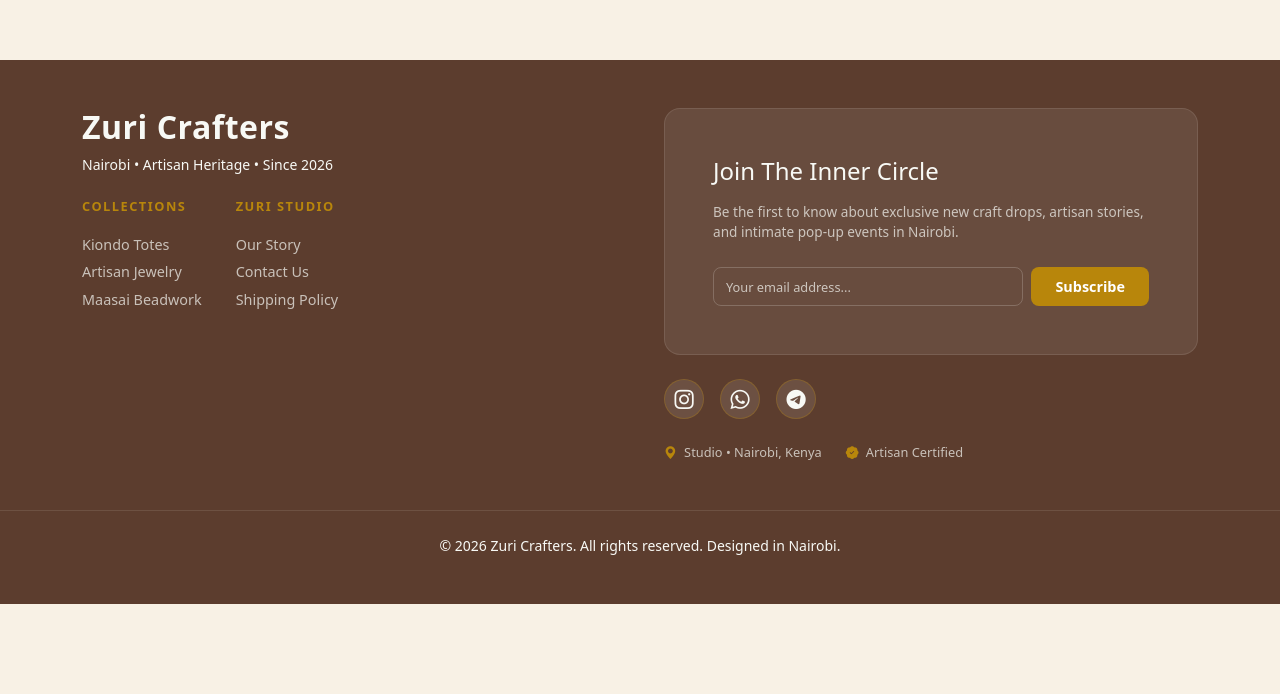
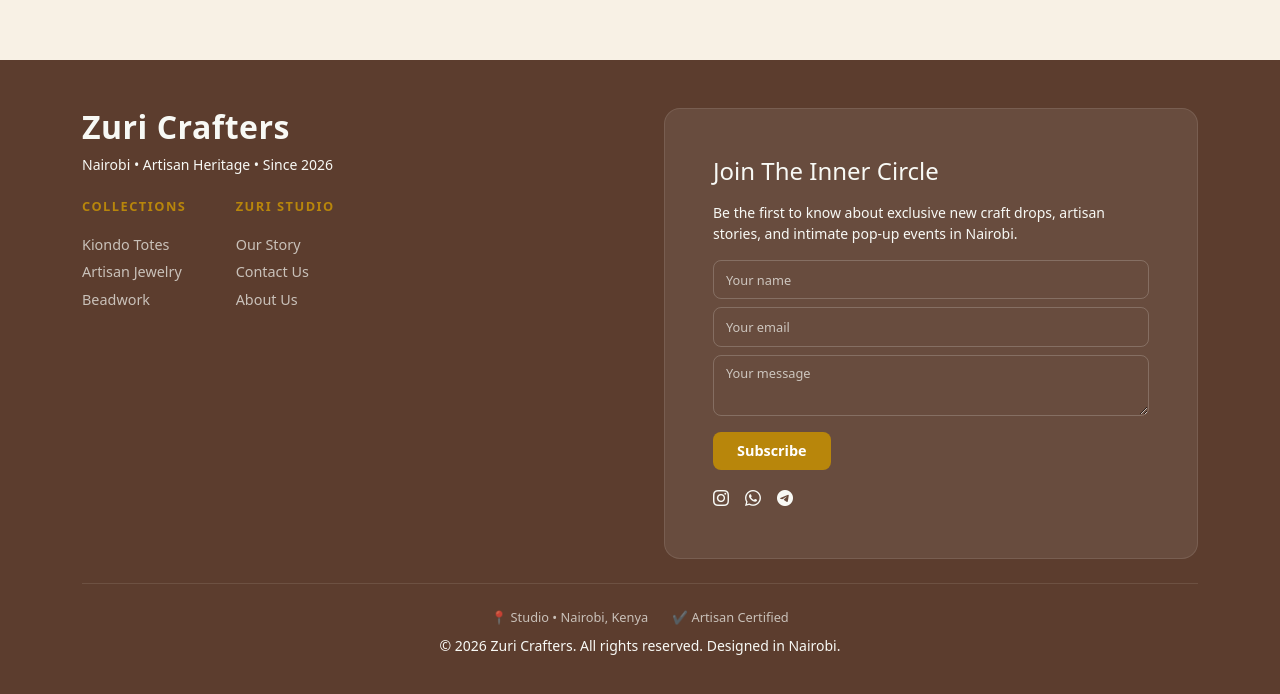
Before and after one commit to hop-sys/zuricrafters, a React (Create React App) app: page /signin in a window 1280 px wide. Shown: the part 708-1402 px from the top of the page. Before the commit the page ends 1312 px from the top, so only its background shows below. Built offline with nearby package versions, Linux system fonts and the light colour scheme.

Commit message:
added codes

```diff
--- a/package.json
+++ b/package.json
@@ -12,6 +12,7 @@
     "bootstrap-icons": "^1.13.1",
     "react": "^19.2.4",
     "react-dom": "^19.2.4",
+    "react-icons": "^5.6.0",
     "react-router-dom": "^7.13.1",
     "react-scripts": "^5.0.1",
     "web-vitals": "^2.1.4"
--- a/src/components/Footer.jsx
+++ b/src/components/Footer.jsx
@@ -1,20 +1,46 @@
+// src/components/Footer.jsx
 import React, { useState } from 'react';
-import { Link } from 'react-router-dom'; // Assuming you use routing
+import { NavLink } from 'react-router-dom';
 import '../css/Footer.css';
 
 const Footer = () => {
+  const [name, setName] = useState("");
   const [email, setEmail] = useState("");
+  const [message, setMessage] = useState("");
   const [status, setStatus] = useState("");
+  const [loading, setLoading] = useState(false);
 
-    const handleSubscribe = (e) => {
+  const handleSubscribe = async (e) => {
     e.preventDefault();
-        if(email.includes('@')){
-            setStatus("Karibu! You're in the Zuri Inner Circle.");
+    setLoading(true);
+    setStatus("");
+
+    try {
+      const formData = new FormData();
+      formData.append("name", name);
+      formData.append("email", email);
+      formData.append("message", message);
+
+      const response = await fetch('http://127.0.0.1:5001/api/footer_form', {
+        method: 'POST',
+        body: formData,
+      });
+
+      const data = await response.json();
+
+      if (response.ok) {
+        setStatus("Message sent successfully");
+        setName("");
         setEmail("");
-            // Add your AlwaysData API call here later
-            setTimeout(() => setStatus(""), 4000);
+        setMessage("");
       } else {
-            setStatus("Please enter a valid email address.");
+        setStatus(data.error || "Something went wrong.");
+      }
+    } catch (error) {
+      setStatus("Server is offline. Try again later.");
+    } finally {
+      setLoading(false);
+      setTimeout(() => setStatus(""), 5000);
     }
   };
 
@@ -23,7 +49,7 @@ const Footer = () => {
       <div className="container">
         <div className="row justify-content-between g-5">
 
-                    {/* Column 1: Brand & Modern Sitemap */}
+          {/* Left side: logo + links */}
           <div className="col-lg-5 col-md-12 text-center text-lg-start">
             <div className="footer-brand mb-4">
               <h2 className="mb-2">Zuri Crafters</h2>
@@ -31,78 +57,119 @@ const Footer = () => {
             </div>
 
             <div className="row g-4 justify-content-center justify-content-lg-start">
+              {/* Collections */}
               <div className="col-6 col-md-4">
                 <h6 className="footer-heading">Collections</h6>
                 <ul className="list-unstyled footer-links">
-                                    <li><Link to="/kiondo">Kiondo Totes</Link></li>
-                                    <li><Link to="/jewelry">Artisan Jewelry</Link></li>
-                                    <li><Link to="/beadwork">Maasai Beadwork</Link></li>
+                  <li>
+                    <NavLink to="/kiondo" className={({ isActive }) => isActive ? 'active-link' : ''}>
+                      Kiondo Totes
+                    </NavLink>
+                  </li>
+                  <li>
+                    <NavLink to="/jewelry" className={({ isActive }) => isActive ? 'active-link' : ''}>
+                      Artisan Jewelry
+                    </NavLink>
+                  </li>
+                  <li>
+                    <NavLink to="/products" className={({ isActive }) => isActive ? 'active-link' : ''}>
+                      Beadwork
+                    </NavLink>
+                  </li>
                 </ul>
               </div>
+
+              {/* Zuri Studio */}
               <div className="col-6 col-md-4">
                 <h6 className="footer-heading">Zuri Studio</h6>
                 <ul className="list-unstyled footer-links">
-                                    <li><Link to="#about">Our Story</Link></li>
-                                    <li><Link to="#contact">Contact Us</Link></li>
-                                    <li><Link to="/shipping">Shipping Policy</Link></li>
+                  <li>
+                    <NavLink to="/story" className={({ isActive }) => isActive ? 'active-link' : ''}>
+                      Our Story
+                    </NavLink>
+                  </li>
+                  <li>
+                    <NavLink to="/contact" className={({ isActive }) => isActive ? 'active-link' : ''}>
+                      Contact Us
+                    </NavLink>
+                  </li>
+                  <li>
+                    <NavLink to="/aboutus" className={({ isActive }) => isActive ? 'active-link' : ''}>
+                      About Us
+                    </NavLink>
+                  </li>
                 </ul>
               </div>
             </div>
           </div>
 
-                    {/* Column 2: The Unique Form & Connect */}
+          {/* Right side: newsletter form + social icons */}
           <div className="col-lg-6 col-md-12 text-center text-lg-start">
             <div className="footer-signup-box p-4 p-lg-5 rounded-4">
               <h4 className="mb-3 text-cream">Join The Inner Circle</h4>
-                            <p className="small text-faded-cream mb-4">
-                                Be the first to know about exclusive new craft drops,
-                                artisan stories, and intimate pop-up events in Nairobi.
+              <p className="text-cream small mb-3">
+                Be the first to know about exclusive new craft drops, artisan stories, and intimate pop-up events in Nairobi.
               </p>
 
               <form onSubmit={handleSubscribe} className="footer-signup-form">
                 {status && <p className="text-cream small mb-2">{status}</p>}
-                                <div className="d-flex flex-column flex-sm-row gap-2">
+
+                <input
+                  type="text"
+                  className="form-control zuri-input py-2 mb-2"
+                  placeholder="Your name"
+                  value={name}
+                  onChange={(e) => setName(e.target.value)}
+                  required
+                  disabled={loading}
+                />
+
                 <input
                   type="email"
-                                        className="form-control zuri-input py-2 text-center text-sm-start"
-                                        placeholder="Your email address..."
+                  className="form-control zuri-input py-2 mb-2"
+                  placeholder="Your email"
                   value={email}
                   onChange={(e) => setEmail(e.target.value)}
                   required
+                  disabled={loading}
                 />
-                                    <button type="submit" className="btn btn-primary zuri-signup-btn py-2 px-4 flex-shrink-0">
-                                        Subscribe
+
+                <textarea
+                  className="form-control zuri-input py-2 mb-3"
+                  placeholder="Your message"
+                  value={message}
+                  onChange={(e) => setMessage(e.target.value)}
+                  required
+                  disabled={loading}
+                ></textarea>
+
+                <button
+                  type="submit"
+                  className="btn btn-primary zuri-signup-btn py-2 px-4"
+                  disabled={loading}
+                >
+                  {loading ? "Sending..." : "Subscribe"}
                 </button>
-                                </div>
               </form>
-                        </div>
 
-                        {/* Social Connectivity */}
-<div className="footer-socials mt-4 d-flex justify-content-center justify-content-lg-start gap-3">
-    <a href="https://instagram.com/zuricrafters" target="_blank" rel="noreferrer" className="social-icon-link">
+              <div className="d-flex mt-3 gap-3">
                 <i className="bi bi-instagram"></i>
-    </a>
-    <a href="https://wa.me/254XXXXXXXXX" target="_blank" rel="noreferrer" className="social-icon-link">
                 <i className="bi bi-whatsapp"></i>
-    </a>
-    <a href="https://facebook.com/zuricrafters" target="_blank" rel="noreferrer" className="social-icon-link telegram-hover">
                 <i className="bi bi-telegram"></i>
-    </a>
-</div>
-
-                        <div className="mt-4 text-center text-lg-start">
-                            <div className="brand-details d-flex gap-4 justify-content-center justify-content-lg-start">
-                                <div className="detail-item"><i className="bi bi-geo-alt-fill me-1"></i> Studio • Nairobi, Kenya</div>
-                                <div className="detail-item"><i className="bi bi-patch-check-fill me-1"></i> Artisan Certified</div>
               </div>
             </div>
           </div>
 
         </div>
+
+        {/* Bottom line */}
+        <div className="footer-bottom text-center mt-4 pt-4 border-top border-faded">
+          <div className="d-flex justify-content-center gap-4 mb-2">
+            <span className="brand-details detail-item">📍 Studio • Nairobi, Kenya</span>
+            <span className="brand-details detail-item">✔ Artisan Certified</span>
           </div>
-
-            <div className="container-fluid border-top mt-5 pt-4 text-center border-faded">
-                <p className="mb-0 small text-cream-faded">© 2026 Zuri Crafters. All rights reserved. Designed in Nairobi.</p>
+          <p className="text-cream small mb-0">&copy; 2026 Zuri Crafters. All rights reserved. Designed in Nairobi.</p>
+        </div>
       </div>
     </footer>
   );
--- a/src/components/Navbar.jsx
+++ b/src/components/Navbar.jsx
@@ -44,6 +44,9 @@ const Navbar = () => {
             <li className="nav-item">
               <Link className="nav-link" to="/signup">Sign up</Link>
             </li>
+            <li className='nav-item'>
+              <Link className='nav-link' to="/profile"></Link>
+            </li>
           </ul>
 
           {/* SIGN IN BUTTON */}
--- a/src/components/Notfound.jsx
+++ b/src/components/Notfound.jsx
@@ -1,14 +1,21 @@
-import React from 'react'
-import '../css/Notfound.css'
+import React from 'react';
+import { Link } from 'react-router-dom';
+import '../css/Notfound.css'; // create this CSS file for styling
 
-const Notfound = () => {
+const NotFound = () => {
   return (
-    <div className='Notfound'>
-        <h1>Sorry page Not Found</h1>
-        <h1>404</h1>
-        <a href="/">Back Home</a>
+    <div className="notfound-wrapper d-flex flex-column justify-content-center align-items-center text-center">
+      <h1 className="notfound-code mb-3">404</h1>
+      <h2 className="notfound-title mb-3">Page Not Found</h2>
+      <p className="notfound-message mb-4">
+        Oops! The page you’re looking for doesn’t exist.
+        Explore our crafts or go back home.
+      </p>
+      <Link to="/" className="btn btn-primary notfound-btn px-4 py-2">
+        Go Back Home
+      </Link>
     </div>
-  )
-}
+  );
+};
 
-export default Notfound
+export default NotFound;
--- a/src/css/Footer.css
+++ b/src/css/Footer.css
@@ -127,3 +127,9 @@
 .social-icon-link i {
     line-height: 0; /* Keeps icons perfectly centered */
 }
+/* Highlight active footer links */
+.footer-links li .active-link {
+  color: #ff7f50;   /* Zuri accent color */
+  font-weight: bold;
+  text-decoration: underline;
+}
--- a/src/css/Notfound.css
+++ b/src/css/Notfound.css
@@ -1,4 +1,35 @@
-.Notfound{
-    font-size: 45px;
-    color: red;
+.notfound-wrapper {
+  height: 80vh;
+  background-color: #3E2723; /* deep brown */
+  color: #F5E4D7; /* cream text */
+  font-family: 'Poppins', sans-serif;
+  padding: 2rem;
 }
+
+.notfound-code {
+  font-size: 8rem;
+  font-weight: bold;
+}
+
+.notfound-title {
+  font-size: 2.5rem;
+  font-weight: 600;
+}
+
+.notfound-message {
+  font-size: 1.2rem;
+  max-width: 500px;
+}
+
+.notfound-btn {
+  background-color: #D2691E; /* chocolate accent */
+  border: none;
+  color: #F5E4D7;
+  font-weight: 600;
+  transition: transform 0.2s, box-shadow 0.2s;
+}
+
+.notfound-btn:hover {
+  transform: translateY(-3px);
+  box-shadow: 0 5px 15px rgba(0,0,0,0.3);
+}
```
Also changed, not shown: src/css/Navbar.css (line endings or trailing spaces), 1 other file (tests, documents, lock files or other folders). Lines whose indentation alone changed are shown as unchanged.
